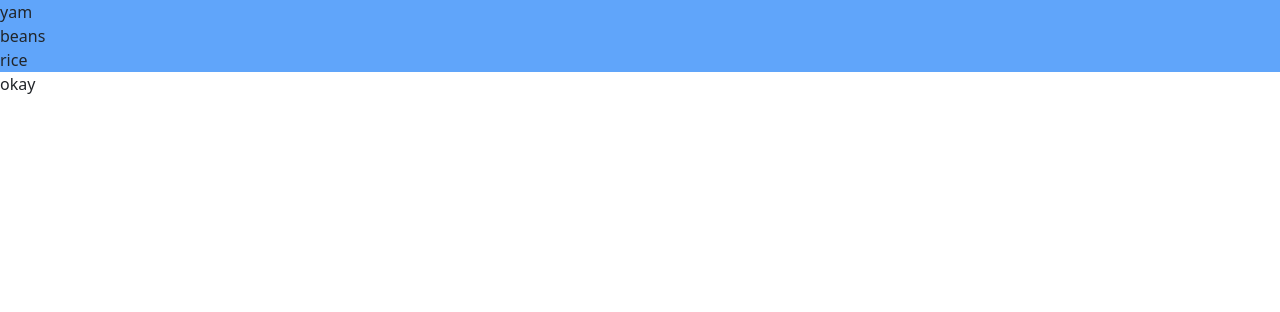
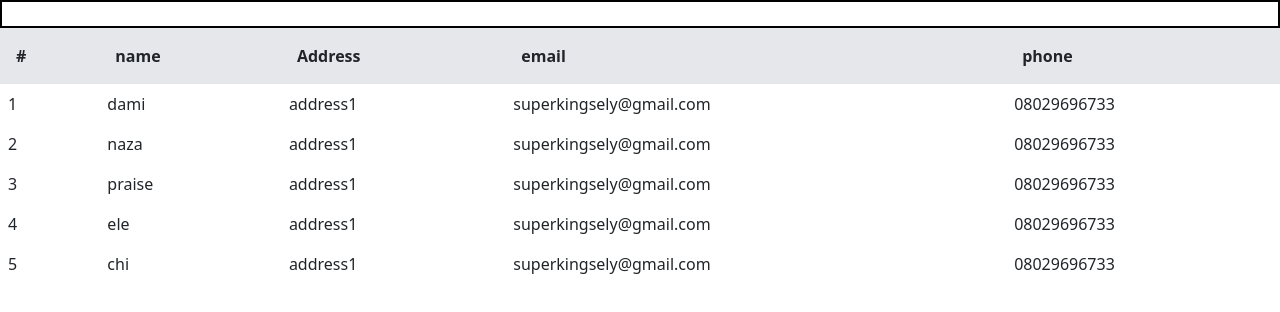
Before and after one commit to superkingsely/Angular-apps-pract, an Angular app: page / in a window 1280 px wide. Shown: the top 312 px of the page. Built offline with nearby package versions, Linux system fonts and the light colour scheme.

Commit message:
still on the filter

```diff
--- a/src/app/app.component.html
+++ b/src/app/app.component.html
@@ -1,15 +1,27 @@
 <div class="app">
-  <ul >
-    <li
-      [ngClass]="{
-        'bg-blue-400':isActive
-      }"
-     *ngFor="let item of list">{{item}}
-    </li>
-  </ul>
-  <div *ngIf="boo then ok else no"></div>
-  <ng-template  #ok>okay</ng-template>
-  <ng-template  #no>
-    <div>no</div>
-  </ng-template>
+  <input type="text"
+  #input
+  (keyup)="searchValue(input.value)"
+  class="border-2  border-black w-full"
+  >
+  <table class="w-full">
+    <thead>
+      <tr class="bg-gray-200">
+        <th class="p-3 ">#</th>
+        <th class="p-3 ">name</th>
+        <th class="p-3 ">Address</th>
+        <th class="p-3 ">email</th>
+        <th class="p-3 ">phone</th>
+      </tr>
+    </thead>
+    <tbody>
+      <tr *ngFor="let item of suppliers;let i=index">
+        <td class="p-2 text-left">{{i+1}}</td>
+        <td class="p-2 text-left">{{item.name}}</td>
+        <td class="p-2 text-left">{{item.address}}</td>
+        <td class="p-2 text-left">{{item.email}}</td>
+        <td class="p-2 text-left">{{item.phone}}</td>
+      </tr>
+    </tbody>
+  </table>
 </div>
--- a/src/app/app.component.ts
+++ b/src/app/app.component.ts
@@ -13,14 +13,52 @@ interface Supplier{
 
 export class AppComponent {
 
-list:string[]=[
-  'yam','beans','rice'
+suppliers:Supplier[]=[
+  {
+    name: 'dami',
+    address: 'address1',
+    phone: '08029696733',
+    email: 'superkingsely@gmail.com'
+  },
+  {
+    name: 'naza',
+    address: 'address1',
+    phone: '08029696733',
+    email: 'superkingsely@gmail.com'
+  },
+  {
+    name: 'praise',
+    address: 'address1',
+    phone: '08029696733',
+    email: 'superkingsely@gmail.com'
+  },
+  {
+    name: 'ele',
+    address: 'address1',
+    phone: '08029696733',
+    email: 'superkingsely@gmail.com'
+  },
+  {
+    name: 'chi',
+    address: 'address1',
+    phone: '08029696733',
+    email: 'superkingsely@gmail.com'
+  },
 ]
-boo:boolean=true
-isActive:boolean=true
-constructor(){
+filteredDatat:Supplier[]=[]
+
+searchValue(value:string){
+  // console.log(value)
+  this.filteredDatat=this.suppliers.filter((supplier:Supplier)=>{
+
+    console.log(Object.values(supplier).some((val:string)=>{
+      val.toLowerCase().includes(value.toLowerCase())
+    }))
+    // return Object.values(supplier).some((val:string)=>{
+    //   val.toLowerCase().includes(value.toLowerCase())
+    // })
+
+  })
+}
 
 }
-
-
-}
```
